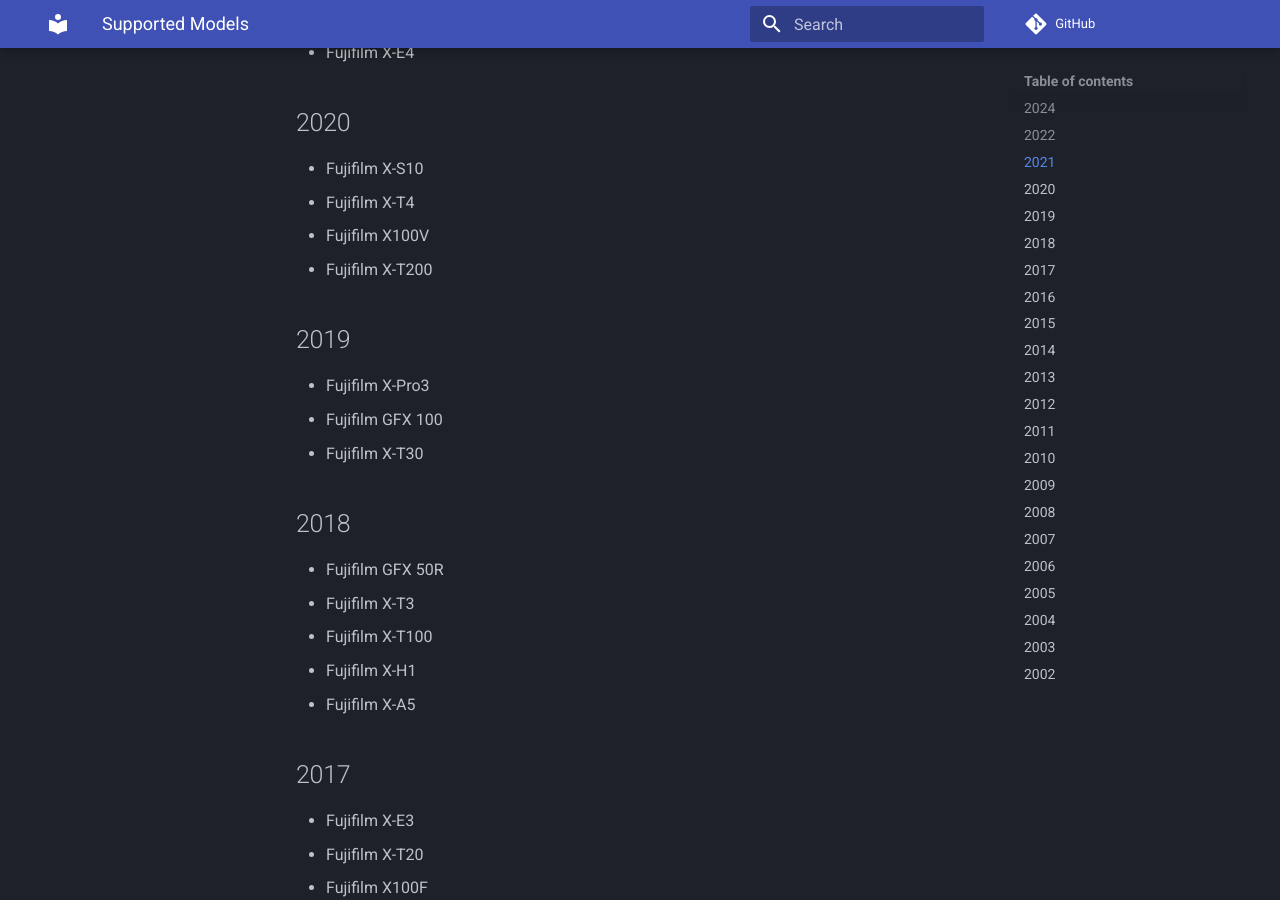
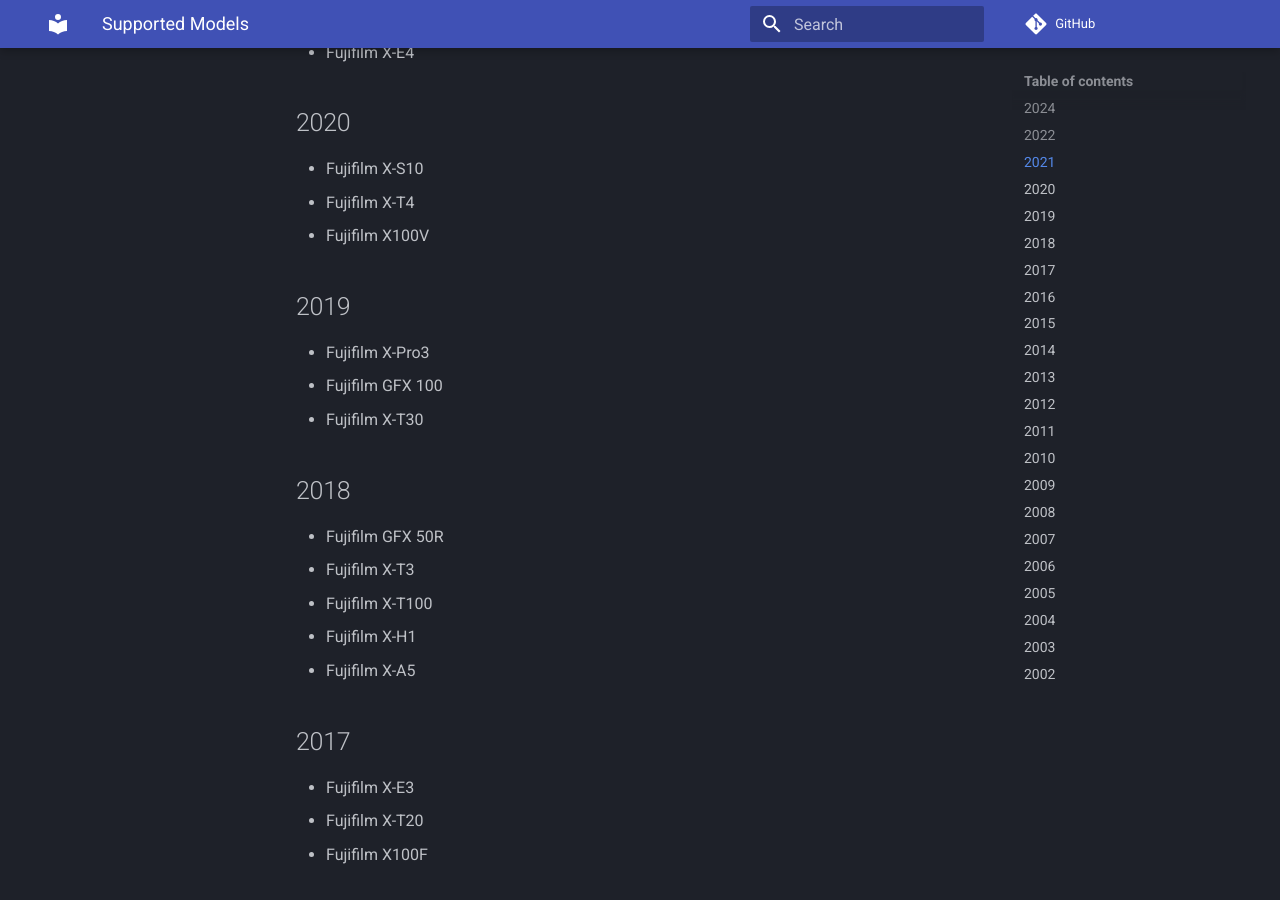
Before and after one commit to fujihack/wiki, an MkDocs documentation site: the page built from docs/supported.md, in a window 1280 px wide and 900 px high, scrolled down 917 px. Built offline with MkDocs 1.6.1 and Material for MkDocs 9.7.7, drawn with Linux system fonts in a browser that asks for light colours; comment, search, counter and statistics services are not loaded.

Commit message:
remove xt200

```diff
--- a/docs/supported.md
+++ b/docs/supported.md
@@ -22,7 +22,6 @@
 - Fujifilm X-S10
 - Fujifilm X-T4
 - Fujifilm X100V
-- Fujifilm X-T200
 ## 2019
 - Fujifilm X-Pro3
 - Fujifilm GFX 100
```
